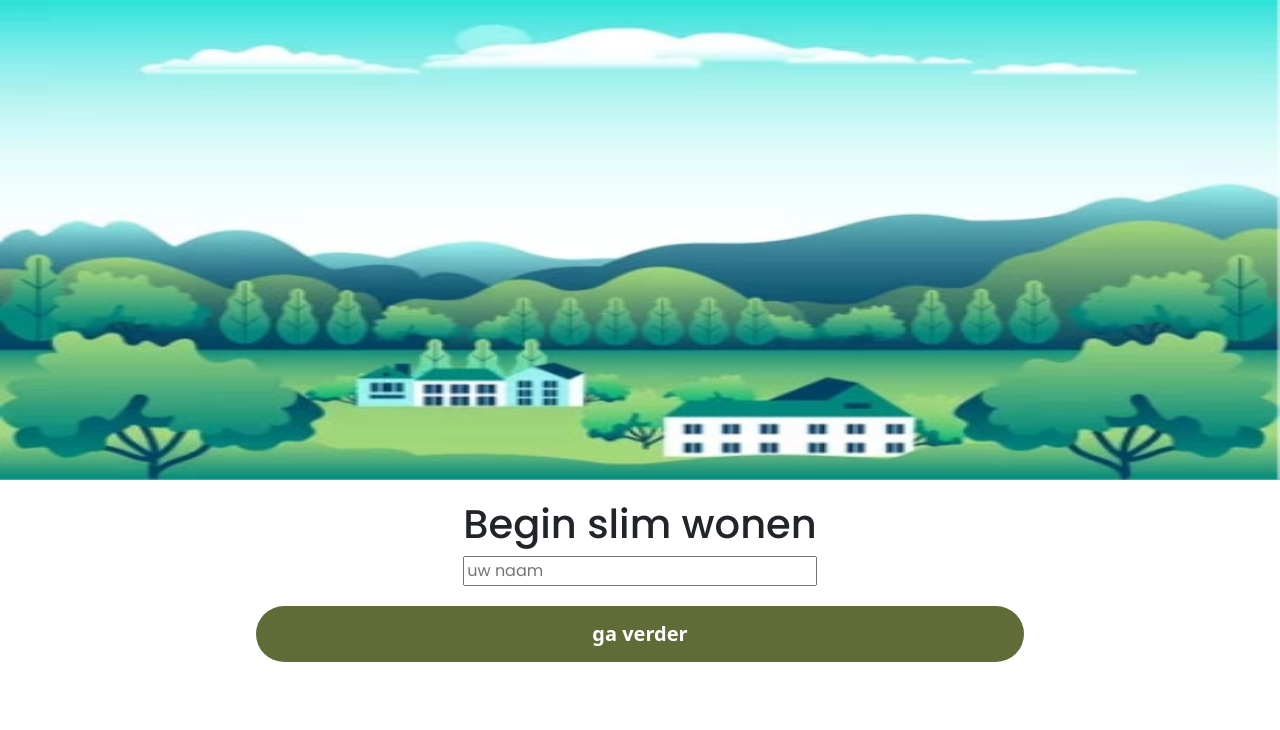
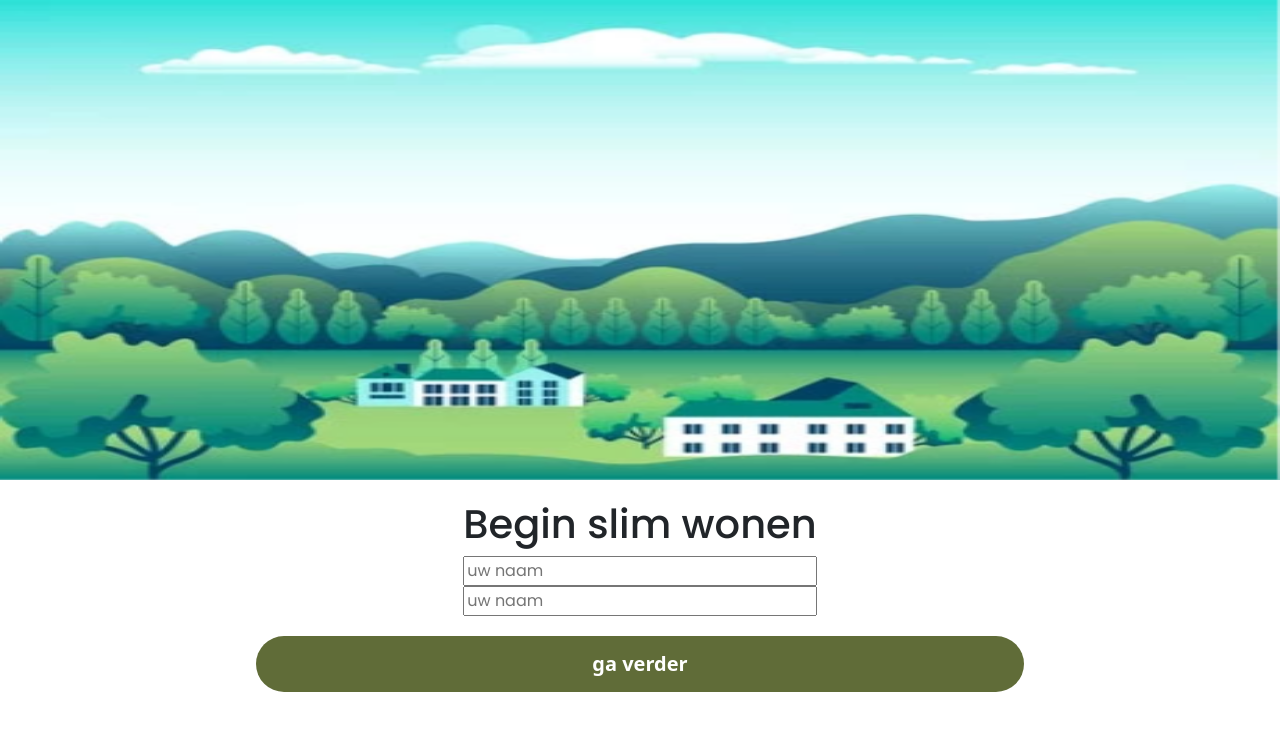
Before and after one commit to SemGuijt/frelderALA, a plain HTML site: page index.html in a window 1280 px wide. Both pictures are taken after a click on the button "Button 1". Drawn offline with nearby package versions, Linux system fonts and the light colour scheme; no server answers.

Commit message:
Update index.html

```diff
--- a/index.html
+++ b/index.html
@@ -48,6 +48,7 @@
       <article class="tekst1">
         <h1>Begin slim wonen</h1>
         <input type="text" placeholder="uw naam">
+        <input class="input" type="text" placeholder="uw naam">
       </article>
       <button id="button1">ga verder</button>
     </section>
```
